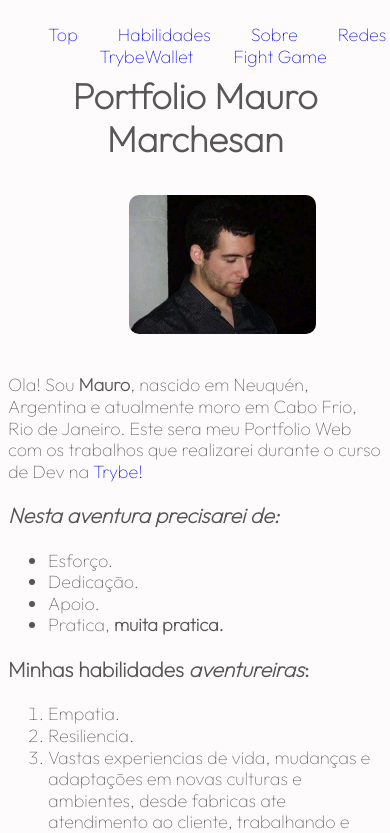
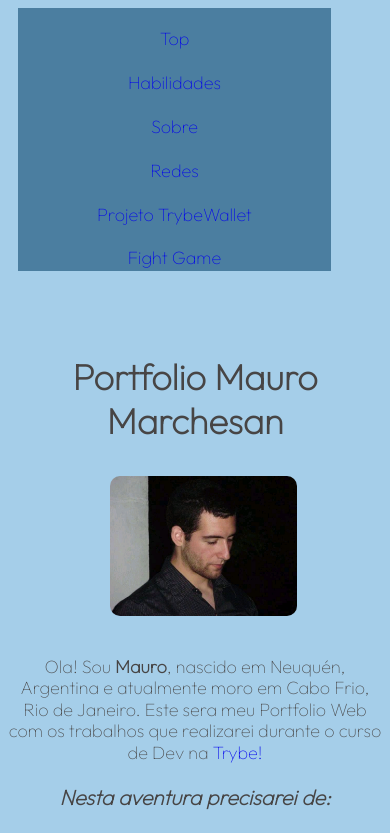
Before and after one commit to MauroMarchesan88/MauroMarchesan88.github.io, a React (Create React App) app: page / in a window 390 px wide. Shown: the top 833 px of the page. Built offline with nearby package versions, Linux system fonts and the light colour scheme.

Commit message:
Responsive navBar

```diff
--- a/src/App.css
+++ b/src/App.css
@@ -1,6 +1,6 @@
 body {
-  background-color: rgb(253, 251, 251);
-  color: rgb(88, 87, 87);
+  background-color: rgb(165, 206, 233);
+  color: rgb(71, 69, 69);
   font-size: large;
   font-family: Outfit, sans-serif;
   line-height: 1.2;
@@ -26,19 +26,19 @@ body h1 {
   width: 100%;
   border-radius: 20px;
   padding: 10px;
-  margin-right: 30%;
+  margin-right: 40%;
   float: right;
 }
 
 .nav {
   position: fixed;
-  background-color: rgb(253, 251, 251);
   width: 100%;
   margin-top: 0px;
   height: 20px;
   text-align: center;
-  padding: 20px;
+  padding: 10px;
   padding-top: 0px;
+  overflow: auto;
 }
 
 .nav a:hover {
@@ -49,6 +49,8 @@ body h1 {
 }
 
 .nav a {
+
+  background-color: rgb(75, 126, 160);
   padding: 20px;
 }
 
@@ -57,5 +59,25 @@ a:link {
 }
 
 .Descricao {
-  text-align: left;
+  text-align: center;
 }
+
+@media screen and (max-width: 700px) {
+  .nav {
+    width: 100%;
+    height: auto;
+    position: relative;
+  }
+  .nav a {float: left;}
+  div.content {margin-left: 0;}
+}
+
+@media screen and (max-width: 500px) {
+  .nav a {
+    display:block;
+    height: 1vw;
+    width: 70vw;
+    text-align: center;
+    float: none;
+  }
+}
--- a/src/Components/Body.js
+++ b/src/Components/Body.js
@@ -14,6 +14,7 @@ function Body() {
         Ola!
         Sou <b>Mauro</b>, nascido em Neuquén, Argentina e atualmente moro em Cabo Frio, Rio de Janeiro.
         Este sera meu Portfolio Web com os trabalhos que realizarei durante o curso de Dev na <a href="https://www.betrybe.com">Trybe!</a>
+        <div className="Ferramentas">
           <h3><em>Nesta aventura precisarei de:</em></h3>
           <ul>
             <li>Esforço.</li>
@@ -21,6 +22,7 @@ function Body() {
             <li>Apoio.</li>
             <li>Pratica, <strong>muita pratica.</strong></li>
           </ul>
+        </div>
       </div>
       <h3 id="Habilidades">Minhas habilidades <em>aventureiras</em>: </h3>
       <ol>
```
Also changed, not shown: falta.txt (added). Lines whose indentation alone changed are shown as unchanged.
